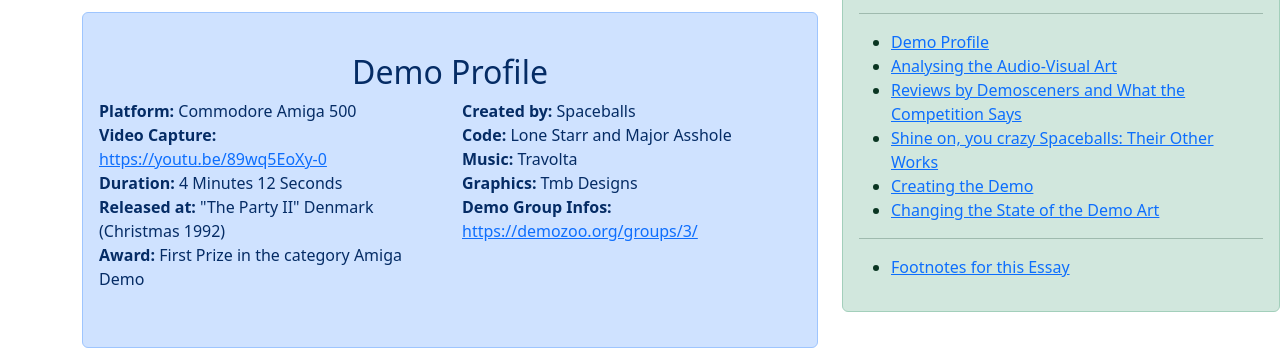
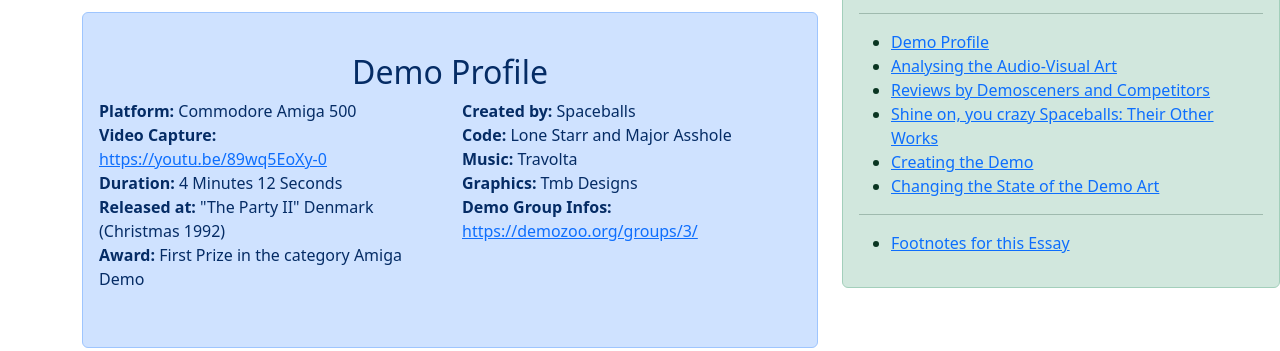
Before and after one commit to mbalabanov/demo-report-sota, a plain HTML site: page index.html in a window 1280 px wide. Shown: the part 453-804 px from the top of the page. Drawn offline with nearby package versions, Linux system fonts and the light colour scheme.

Commit message:
Changes chapter title

```diff
--- a/index.html
+++ b/index.html
@@ -403,7 +403,7 @@
               class="img-fluid my-4"
             />
 
-            <h2 class="mt-5" id="02-sota">Reviews by Demosceners and What the Competition Says</h2>
+            <h2 class="mt-5" id="02-sota">Reviews by Demosceners and Competitors</h2>
 
             <p>
               When Spaceballs released "State of the Art", the demo was
@@ -1024,7 +1024,7 @@
                 <a href="#01-sota">Analysing the Audio-Visual Art</a>
               </li>
               <li>
-                <a href="#02-sota">Reviews by Demosceners and What the Competition Says</a>
+                <a href="#02-sota">Reviews by Demosceners and Competitors</a>
               </li>
               <li>
                 <a href="#03-sota">Shine on, you crazy Spaceballs: Their Other Works</a>
```
